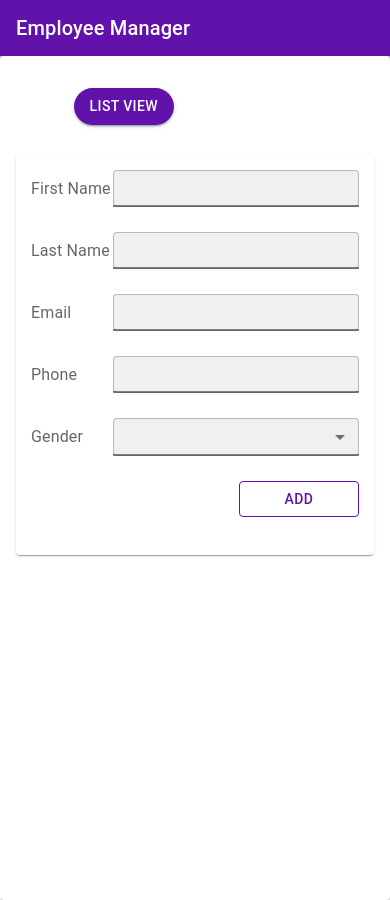
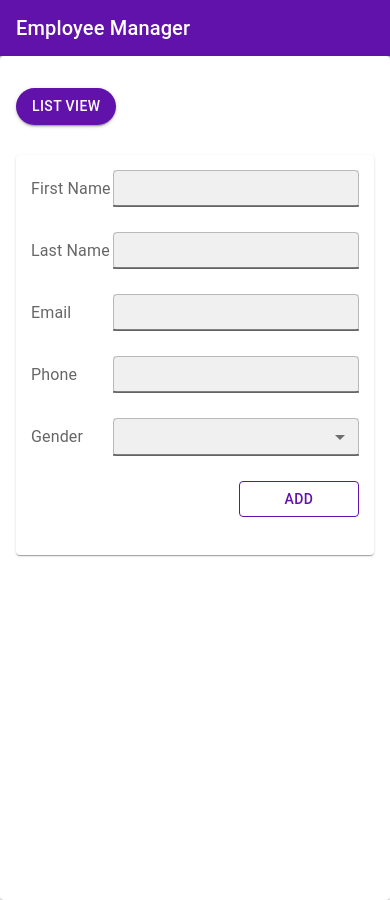
Before and after one commit to Chamathr/employee-manager-client, a Next.js app: page /employee/add in a window 390 px wide. Built offline with nearby package versions, Linux system fonts and the light colour scheme.

Commit message:
responsive changes

```diff
--- a/src/components/form/Form.tsx
+++ b/src/components/form/Form.tsx
@@ -100,9 +100,9 @@ const MyForm = (props: any) => {
     return (
         <>
             <Card sx={{ paddingTop: '2rem', paddingLeft: { xs: '1rem', md: '5rem' }, paddingRight: { xs: '1rem', md: '1rem' }, height: '100vh' }}>
-                <div style={{ display: 'flex', justifyContent: 'end', alignItems: 'center', marginBottom: '10px' }}>
+                <Box sx={{ display: 'flex', justifyContent: { xs: 'start', sm: 'end' }, alignItems: 'center', marginBottom: '10px' }}>
                     <Button variant="contained" sx={{ background: "rgb(97, 18, 171)", borderRadius: '20px', marginRight: '200px' }} onClick={() => router.push('/employee/list')}>List VIEW</Button>
-                </div>
+                </Box>
                 <div className={formStyles.root}>
                     <Card className={formStyles.formCard}>
                         <form onSubmit={formik.handleSubmit} >
--- a/src/components/searchBox/searchBox.tsx
+++ b/src/components/searchBox/searchBox.tsx
@@ -24,7 +24,7 @@ const SearchBox = ({ value, onChange, onSearch }: any) => {
                     '& .MuiSvgIcon-root': {
                         color: 'red'
                     },
-                    width: '60%'
+                    width: '75%'
                 }}
             />
             <IconButton color="primary" onClick={onSearch}>
--- a/src/pages/employee/list/index.tsx
+++ b/src/pages/employee/list/index.tsx
@@ -46,8 +46,10 @@ const Table = () => {
                             onSearch={handleSearch}
                         />
                     </Box>
-                    <Button variant="contained" sx={{ background: "rgb(97, 18, 171)", borderRadius: '20px', marginRight: '20px' }} onClick={() => router.push('/employee/add')}>ADD EMPLOYEE</Button>
-                    {iconButton}
+                    <Box sx={{ display: { xs: 'flex', md: 'unset' }, justifyContent: { xs: 'space-between', md: 'unset' }, marginTop: { xs: '15px', md: 'unset' } }}>
+                        <Button variant="contained" sx={{ background: "rgb(97, 18, 171)", borderRadius: '20px', marginRight: '20px' }} onClick={() => router.push('/employee/add')}>ADD EMPLOYEE</Button>
+                        {iconButton}
+                    </Box>
                 </Box>
                 {view === 'list' ?
                     <DataTable />
```
